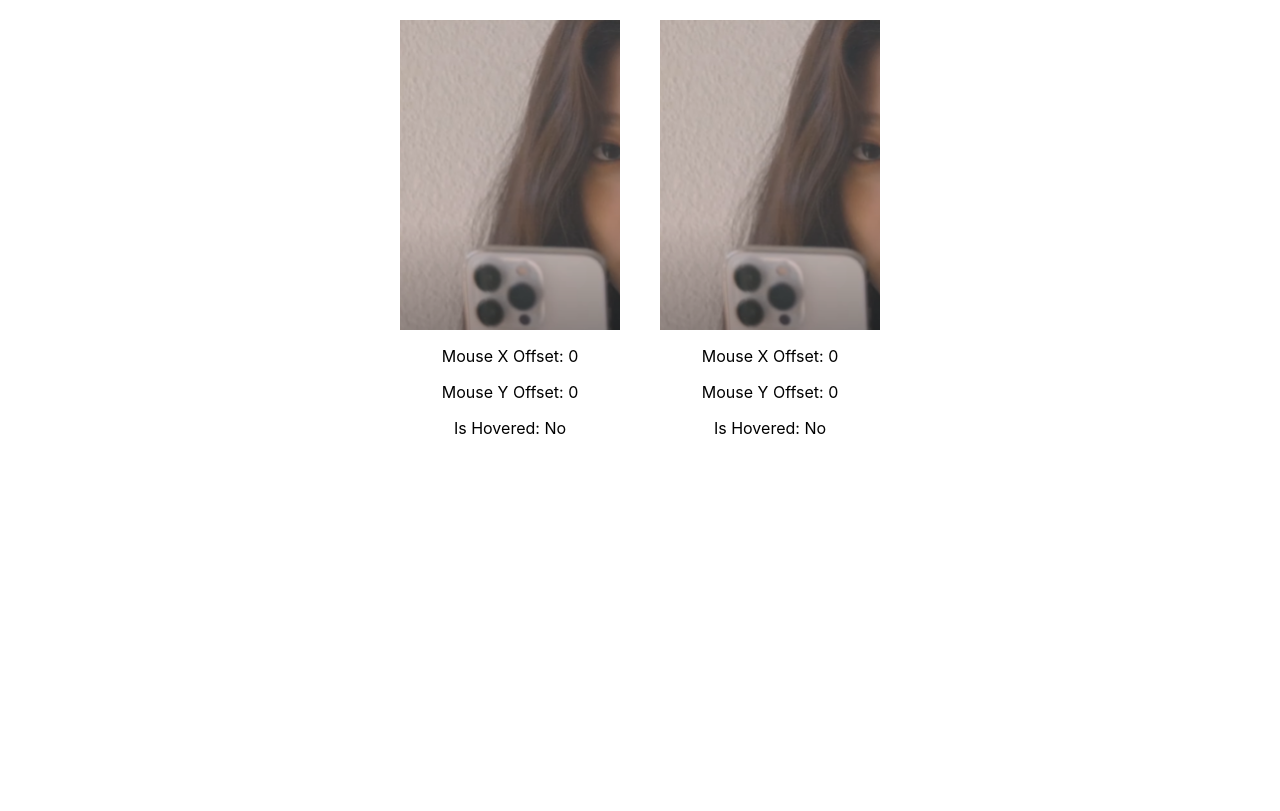
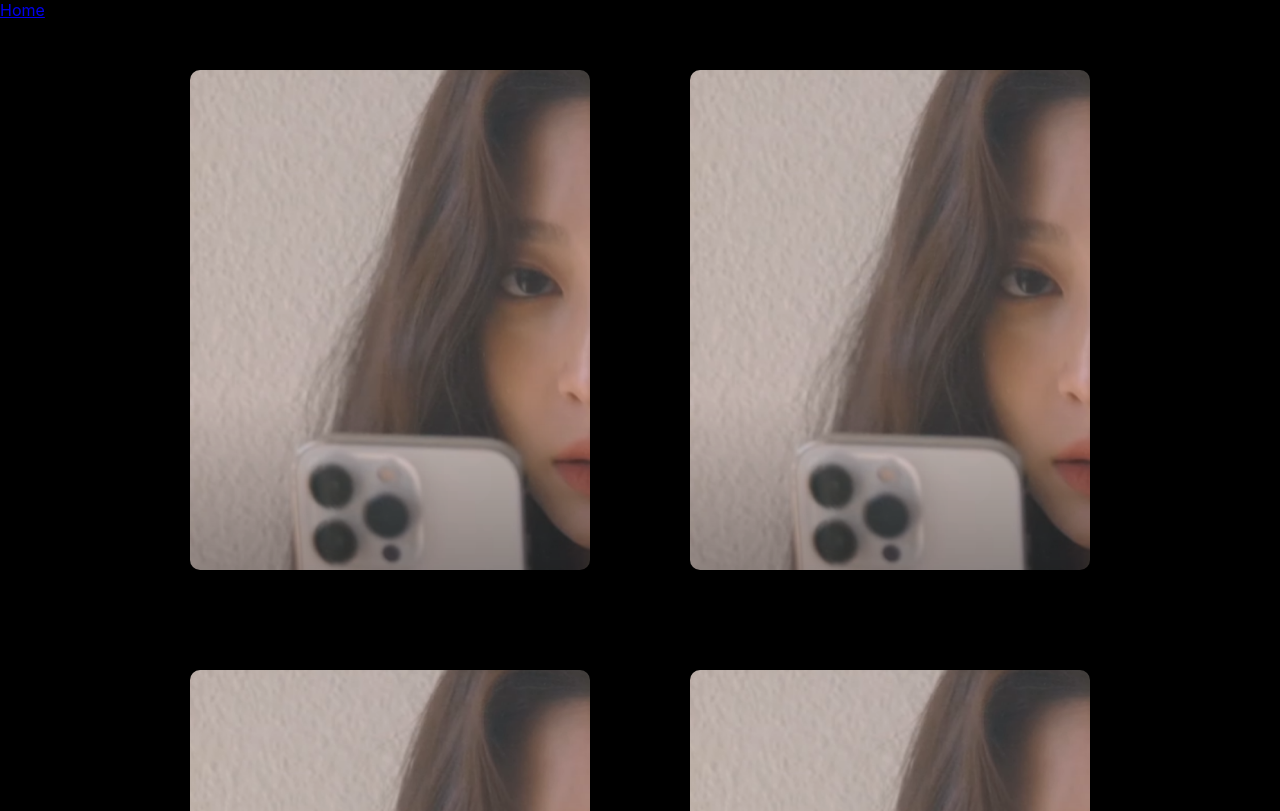
Before and after one commit to KJW519/Portfolio, a React (Create React App) app: page /card in a window 1280 px wide. Shown: the top 811 px of the page. Built offline with nearby package versions, Linux system fonts and the light colour scheme.

Commit message:
Multiple Cards

```diff
--- a/src/Components/Web/CardPage/Cards.js
+++ b/src/Components/Web/CardPage/Cards.js
@@ -1,32 +1,39 @@
 import React, { useState } from 'react';
 import styled from "styled-components";
 import Minju from "../../../Assets/img/Minju.png";
+import { Link } from "react-router-dom";
+import Card1 from "../../../Assets/img/Card.jpg";
+
+const Background = styled.div`
+    background-color: black;
+`;
 
 // 카드들을 담을 컨테이너 스타일링
 const Container = styled.div`
     display: flex;
     flex-wrap: wrap;
     justify-content: center;
+
 `;
 
 // 각각의 카드를 담을 스타일링된 컨테이너
 const CardContainer = styled.div`
-    width: 220px;
-    height: 310px;
-    perspective: 350px;
+    width: 400px;
+    height: 500px;
+    perspective: 600px;
     text-align: center;
-    margin: 20px;
+    margin: 50px;
 `;
 
 // 실제 카드의 스타일링
 const Card = styled.div`
     width: 100%;
     height: 100%;
-    background-image: url(${Minju});
+    background-image: url(${Minju}); /* props로 전달된 이미지 URL 사용 */
     background-size: cover;
+    border-radius: 10px;
     transition: transform 0.1s ease-in-out;
     transform-style: preserve-3d;
-    // offsetX, offsetY에 따라 회전 각도 설정, isHovered에 따라 hover 상태일 때만 회전
     transform: ${props => props.isHovered ? `rotateY(${ -1/5 * props.offsetX + 20 }deg) rotateX(${4/30 * props.offsetY - 20 }deg)` : 'none'};
 `;
 
@@ -34,8 +41,12 @@ const Card = styled.div`
 const CardPage = () => {
     // 카드들의 상태를 관리하는 state
     const [cards, setCards] = useState([
-        { id: 1, offsetX: 0, offsetY: 0, isHovered: false },
-        { id: 2, offsetX: 0, offsetY: 0, isHovered: false },
+        { id: 1, offsetX: 0, offsetY: 0, isHovered: false,  },
+        { id: 2, offsetX: 0, offsetY: 0, isHovered: false,  },
+        { id: 3, offsetX: 0, offsetY: 0, isHovered: false },
+        { id: 4, offsetX: 0, offsetY: 0, isHovered: false },
+        { id: 5, offsetX: 0, offsetY: 0, isHovered: false },
+        { id: 6, offsetX: 0, offsetY: 0, isHovered: false },
         // 필요한 만큼 카드 추가 가능
     ]);
 
@@ -62,15 +73,19 @@ const CardPage = () => {
 
     // 마우스 이탈 시 호출되는 함수, isHovered 상태를 false로 업데이트하고 offsetX, offsetY를 초기화
     const handleMouseLeave = (index) => {
-        setCards(prevCards => prevCards.map((card, i) => {
-            if (i === index) {
-                return { ...card, isHovered: false};
-            }
-            return card;
-        }));
+        setTimeout(() => { // setTimeout을 사용하여 일정 시간 후에 회전 각도를 초기화합니다.
+            setCards(prevCards => prevCards.map((card, i) => {
+                if (i === index) {
+                    return { ...card, isHovered: false, offsetX: 0, offsetY: 0};
+                }
+                return card;
+            }));
+        }, 500); // 500ms 후에 초기화되도록 설정합니다.
     };
 
     return (
+        <Background>
+            <Link to="/">Home</Link>
         <Container>
             {/* cards 배열을 map 함수를 사용하여 각각의 카드를 생성 */}
             {cards.map((card, index) => (
@@ -79,12 +94,10 @@ const CardPage = () => {
                     <Card offsetX={card.offsetX} offsetY={card.offsetY} isHovered={card.isHovered}
                           onMouseEnter={() => handleMouseEnter(index)}
                           onMouseLeave={() => handleMouseLeave(index)} />
-                    <p>Mouse X Offset: {card.offsetX}</p>
-                    <p>Mouse Y Offset: {card.offsetY}</p>
-                    <p>Is Hovered: {card.isHovered ? 'Yes' : 'No'}</p>
                 </CardContainer>
             ))}
         </Container>
+        </Background>
     );
 };
 
```
Also changed, not shown: src/Assets/img/Card.jpg (added).
